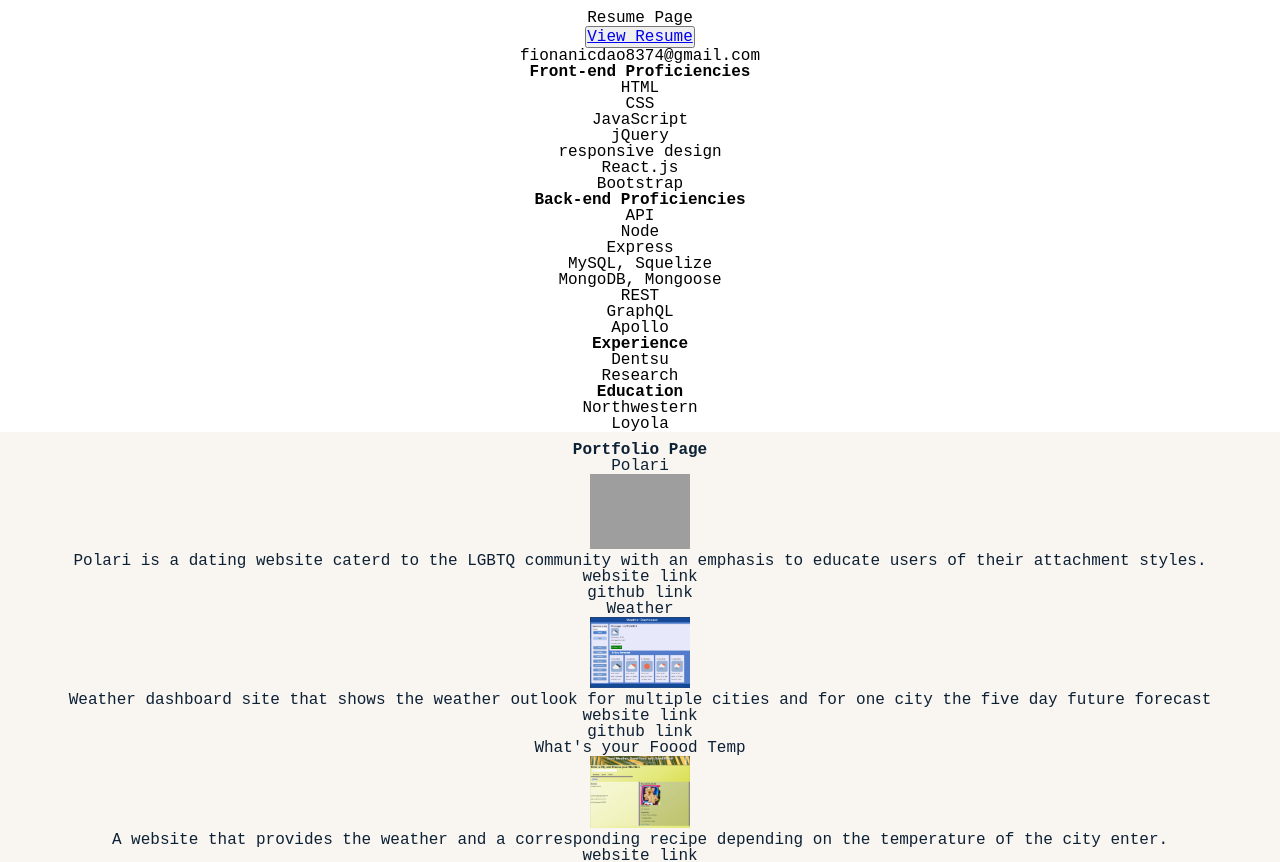
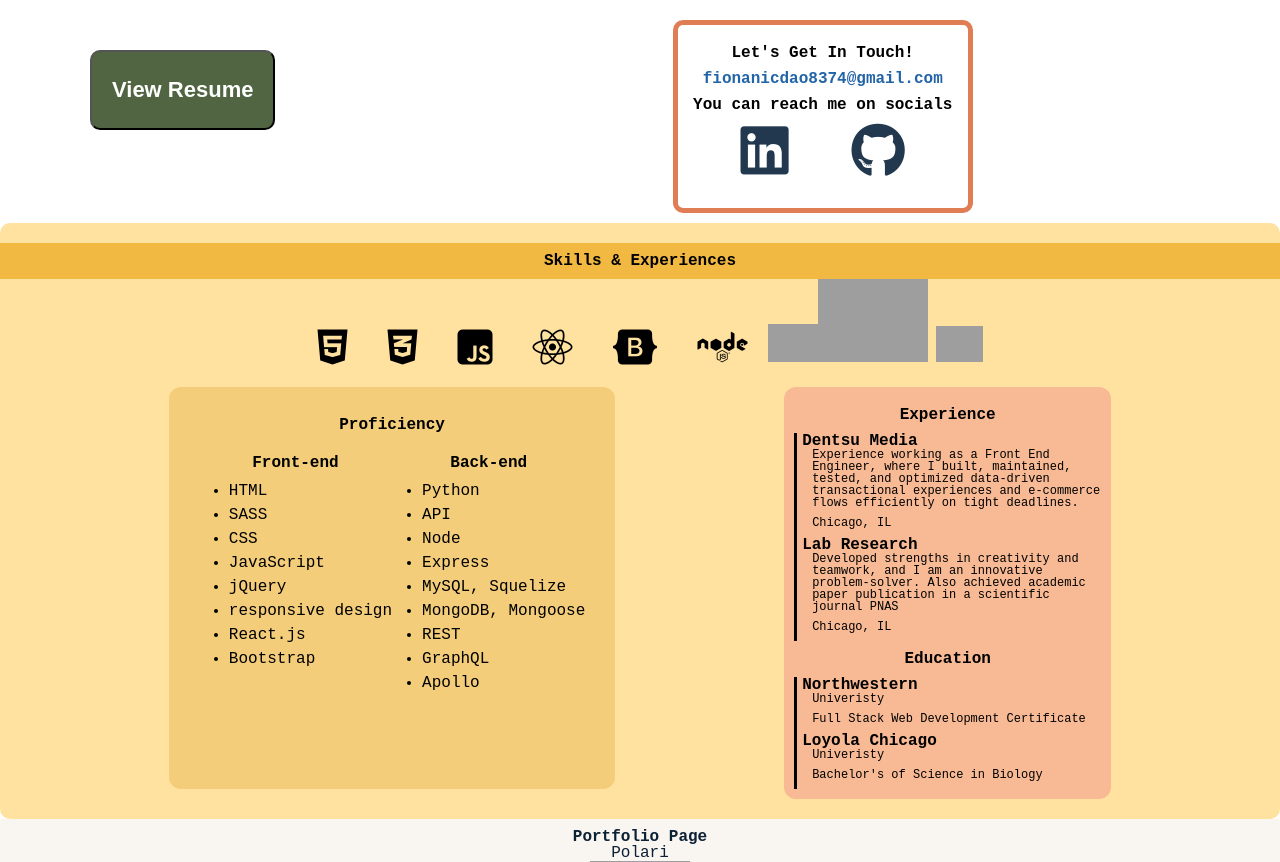
Before and after one commit to fiona1nicdao/fiona_website_v5, a React (Create React App) app: page / in a window 1280 px wide. Shown: the part 1320-2182 px from the top of the page. Built offline with nearby package versions, Linux system fonts and the light colour scheme; grey boxes are pictures that could not be loaded.

Commit message:
styling for resume section done

```diff
--- a/src/assets/css/App.scss
+++ b/src/assets/css/App.scss
@@ -348,6 +348,192 @@
 
 
   }
+  // resume page
+  .resume-page{
+    background-color: #ffffff;
+    color: #000000;
+    .contact-area{
+      @media screen and (min-width:500px){
+        display: flex;
+        justify-content: space-evenly;
+      }
+
+    }
+    .resume-btn{
+      padding:10px;
+      background-color: #516542;
+      border-radius: 10px;
+      @media screen and (min-width:500px){
+        height:40px;
+        margin: 40px 30px;
+        justify-content: space-around;
+      }
+      @media screen and (min-width:750px){
+        padding:20px;
+        height:80px;
+        font-size:22px;
+        margin: 40px 90px;
+        justify-content: center;
+      }
+      a{
+        text-decoration: none;
+        color:#ffffff;
+        font-family: arial;
+        font-weight: 700;
+        text-align: center;
+      }
+    }
+    .contact-section{
+      margin: 10px auto;
+      border:5px solid #e07d54;
+      border-radius: 10px;
+      padding: 20px 10px;
+      width: 300px;
+      .email{
+        margin: 10px;
+        color:#2164a7;
+        font-weight: 900;
+      }
+    }
+    .contacts-socials{
+      display:flex;
+      justify-content: space-evenly;
+    }
+    .social-icon{
+      color:#22384e;
+      padding: 10px;
+      font-size: 55px;
+    }
+    .social-icon:hover{
+      color:rgb(121, 141, 184);
+    }
+    .skills{
+      padding: 20px 0px;
+      background-color: #ffe1a0;
+      border-radius: 10px;
+      h1{
+      background-color: #f1b942;
+      width: 100%;
+      padding: 10px 0px;
+      }
+      .skill-icon-section{
+        display: none;
+        @media screen and (min-width:750px){
+          display: block;
+        }
+      }
+      .skill-icon{
+        color:#000000;
+        font-size: 40px;
+        padding:0px 20px;
+      }
+      .sizeImgMongodb{
+        width: 50px;
+        /* padding: 1rem; */
+      }
+      .sizeImgSQL{
+          width: 110px;
+          /* padding-top: 0.5rem; */
+      }
+      .sizeImgGraphql{
+          padding-left:0.5rem ;
+          width: 55px;
+          /* color:black; */
+      }
+      .skills-content{
+        @media screen and (min-width:750px){
+          display: flex;
+          justify-content: space-evenly;
+          margin-top:20px;
+        }
+      }
+      .proficiency{
+        margin: 0px 0px 10px 0px;
+        background-color: #f3cd7a;
+        border-radius: 12px;
+        padding:20px 30px 40px 30px;
+        .proficiency-title{
+          background-color:#f3cd7a;
+          font-weight: 900;
+        }
+      }
+      .proficiency-content{
+        display: flex;
+        justify-content: center;
+        // background-color: #f3cd7a;
+
+        .spacing{
+          // background-color: #f4ac4e;
+          margin: 4px 0px;
+          border-radius: 5px;
+          padding:8px;
+        }
+        .spacing-left{
+          text-align: left;
+          padding-left: 30px;
+          @media screen and (min-width:500px){
+            // padding-left: 70px;
+          }
+        }
+        .dot{
+          padding-bottom: 0.5rem;
+          list-style-type: disc;
+        }
+
+      }
+      .experience{
+        display: flex;
+        justify-content: space-evenly;
+        background-color: #f8ba94;
+        border-radius: 12px;
+        padding: 10px;
+        @media screen and (min-width:750px){
+          display: block;
+        }
+        @media screen and (min-width:1000px){
+          max-width: 327px;
+        }
+        h2{
+          // background-color: #f3cd7a;
+          padding:10px;
+          width:100%;
+        }
+        .line-border{
+          border-left-style: solid;
+        }
+        .dot{
+          text-align: left;
+          padding-bottom: 0.5rem;
+          padding-left: 5px;
+          font-weight: 900;
+          // list-style-type: disc;
+          letter-spacing: 0.001rem;
+          @media screen and (min-width:750px){
+            padding-bottom: 0rem;
+          }
+        }
+        .dot-details{
+          display: none;
+          // list-style-type: disc;
+          padding-left: 15px;
+          font-size: 12px;
+          text-align: left;
+          padding-bottom: 0.5rem;
+          @media screen and (min-width:750px){
+            display: block;
+          }
+        }
+        .desktop{
+          display: none;
+          @media screen and (min-width:1000px){
+            display: block;
+          }
+        }
+      }
+    }
+
+
+  }
   // portfolio page
   .portfolio-page{
     // background-color: #e2f3fd;
@@ -358,13 +544,6 @@
     .project-image{
       width: 100px;
     }
-  }
-  // resume page
-  .resume-page{
-    background-color: #ffffff;
-    color: #000000;
-    // padding: 100px;
-
   }
   // contact page
   .contact-page{
--- a/src/pages/resume/Resume.js
+++ b/src/pages/resume/Resume.js
@@ -2,18 +2,55 @@
 export default function Resume(){
     return(
         <div id="Contact" className="resume-page">
-            <div>Resume Page</div>
-            <button>
+            {/* <div>Resume Page</div> */}
+            <div className="contact-area">
+                <button className="resume-btn">
                     <a target="_blank" rel="noopener noreferrer" href="https://drive.google.com/file/d/1RLBrxvKDF0HSdWaEYL7vXaK6iGlgnDkx/view?usp=sharing">View Resume</a>
                 </button>
-            <div>fionanicdao8374@gmail.com</div>
-            <div classsName="skills">
+                <div className="contact-section">
+                    <h2>Let's Get In Touch! </h2>
+                    <div className="email">fionanicdao8374@gmail.com</div>
+                    <h2> You can reach me on socials</h2>
+                        <ul className="contacts-socials">
+                            <li>
+                            <a target="_blank" rel="noopener noreferrer" href="https://www.linkedin.com/in/fiona-nicdao221513175luc/">
+                                <i className="social-icon fa-brands fa-linkedin"></i>
+                            </a>
+                            </li>
+                            <li>
+                            <a target="_blank" rel="noopener noreferrer" href="https://github.com/fiona1nicdao">
+                                <i className="social-icon fa-brands fa-github"></i>
+                            </a>
+                            </li>
+                        </ul>
+                </div>
+            </div>
+
+            <div className="skills">
+                <h1>Skills & Experiences</h1>
+                <div className="skill-icon-section">
+                    <i className="skill-icon fa-brands fa-html5"></i>
+                    <i className="skill-icon fa-brands fa-css3-alt"></i>
+                    <i className="skill-icon fa-brands fa-square-js"></i>
+                    <i className="skill-icon fa-brands fa-react"></i>
+                    <i className="skill-icon fa-brands fa-bootstrap"></i>
+                    <i className="skill-icon fa-brands fa-node"></i>
+                    <img className="sizeImgMongodb"src="https://user-images.githubusercontent.com/50216349/74248780-cb022980-4cf0-11ea-93fb-724342358f0f.png"/>
+                    <img className="sizeImgSQL" src="https://camo.githubusercontent.com/3d0e496c6660afe5b12402e0d29e9b8f9cb8b39da511b3eadf2f3650b47a4c85/687474703a2f2f74616e6b77732e636f6d2f696d616765732f6d7973716c2e706e67"/>
+                    <img className="sizeImgGraphql" src="https://upload.wikimedia.org/wikipedia/commons/1/17/GraphQL_Logo.svg"/>
+
+                </div>
+                <div className="skills-content">
                 <div className="proficiency">
+                    <h1 className="proficiency-title">Proficiency</h1>
+                    <div className="proficiency-content">
                         <div>
-                        <h2 className="spacing">Front-end Proficiencies</h2>
+                            <h2 className="spacing">Front-end</h2>
                             <ul className="spacing-left">
                                 <li className="dot">HTML</li>
+                                <li className="dot">SASS</li>
                                 <li className="dot">CSS</li>
+
                                 <li className="dot">JavaScript</li>
                                 <li className="dot">jQuery</li>
                                 <li className="dot">responsive design</li>
@@ -22,8 +59,9 @@ export default function Resume(){
                             </ul>
                         </div>
                         <div>
-                        <h2 className="spacing">Back-end Proficiencies</h2>
+                            <h2 className="spacing">Back-end</h2>
                             <ul className="spacing-left">
+                                <li className="dot">Python</li>
                                 <li className="dot">API</li>
                                 <li className="dot">Node</li>
                                 <li className="dot">Express</li>
@@ -36,19 +74,38 @@ export default function Resume(){
                             </ul>
                         </div>
                     </div>
+                </div>
 
-            </div>
-            <div className="work-experience">
+                <div className="experience">
+                <div className="work">
                     <h2>Experience</h2>
-                <div>Dentsu</div>
-                <div>Research</div>
+                    <ul className="line-border">
+                        <li className="dot">Dentsu Media</li>
+                            <li className="dot-details desktop">Experience working as a Front End Engineer, where I built, maintained, tested, and optimized data-driven transactional experiences and e-commerce flows efficiently on tight deadlines.</li>
+                            <li className="dot-details">Chicago, IL</li>
+                        <li className="dot">Lab Research</li>
+                            <li className="dot-details desktop">Developed strengths in creativity and teamwork, and I am an innovative problem-solver. Also achieved academic paper publication in a scientific journal PNAS</li>
+                            <li className="dot-details">Chicago, IL</li>
+                    </ul>
                 </div>
 
                 <div className="education">
                     <h2>Education</h2>
-                <div>Northwestern </div>
-                <div>Loyola </div>
+                    <ul className="line-border">
+                        <li className="dot">Northwestern</li>
+                            <li className="dot-details"> Univeristy</li>
+                            <li className="dot-details">Full Stack Web Development Certificate</li>
+                        <li className="dot">Loyola Chicago</li>
+                            <li className="dot-details">Univeristy</li>
+                            <li className="dot-details">Bachelor's of Science in Biology </li>
+                    </ul>
                 </div>
+                </div>
+                </div>
+
+
+            </div>
+
         </div>
     )
 }
```
Lines whose indentation alone changed are shown as unchanged.
